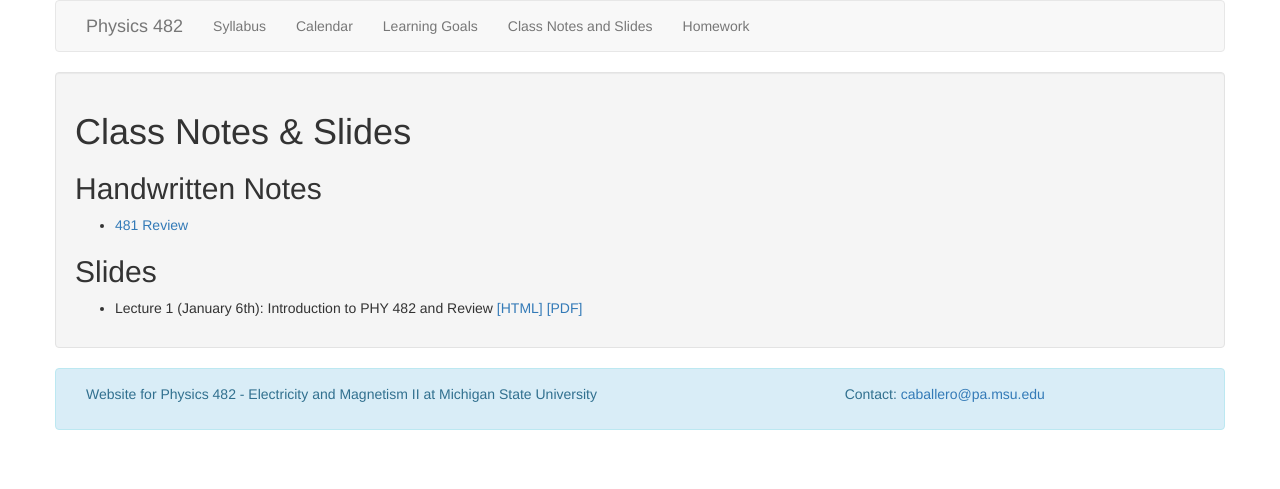
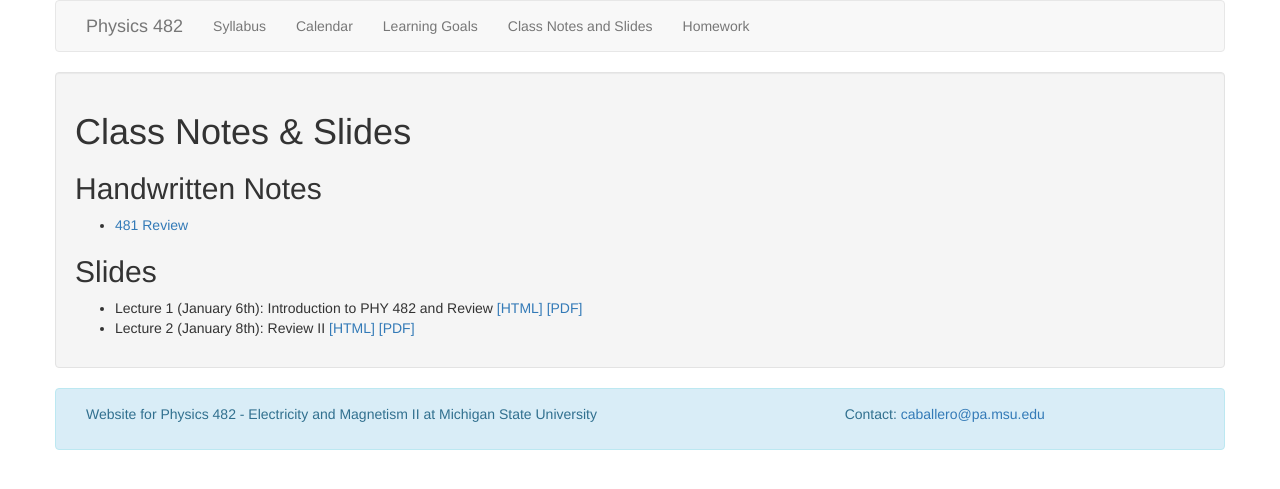
Before and after one commit to dannycab/phy482msu_s2020, a Jekyll site: the page built from notes/list_of_notes.md, in a window 1280 px wide. Shown: the top 489 px of the page. Built offline with Jekyll 4.4.1, drawn with Linux system fonts in a browser that asks for light colours.

Commit message:
updated slides

```diff
--- a/notes/list_of_notes.md
+++ b/notes/list_of_notes.md
@@ -12,3 +12,4 @@ permalink: notes/index.html
 ## Slides
 
 * Lecture 1 (January 6th): Introduction to PHY 482 and Review [[HTML]](./01-slides.html) [[PDF]](./01-slides.pdf)
+* Lecture 2 (January 8th): Review II [[HTML]](./02-slides.html) [[PDF]](./02-slides.pdf)
```
Also changed, not shown: 3 other files.
